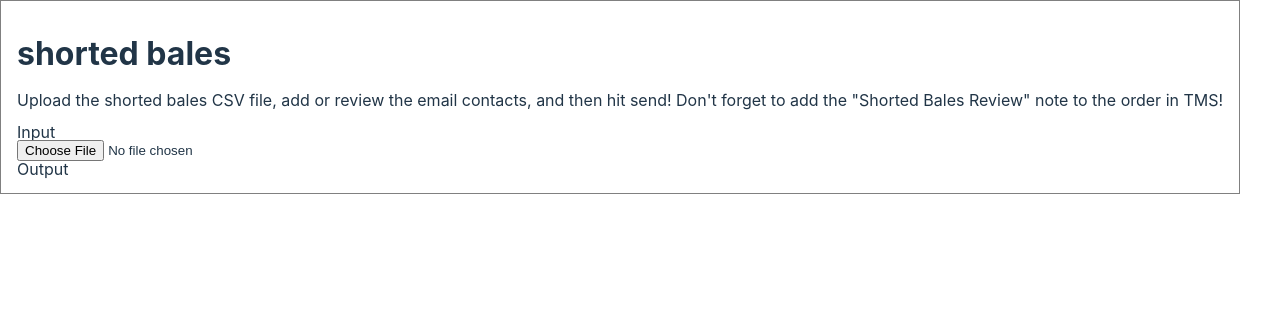
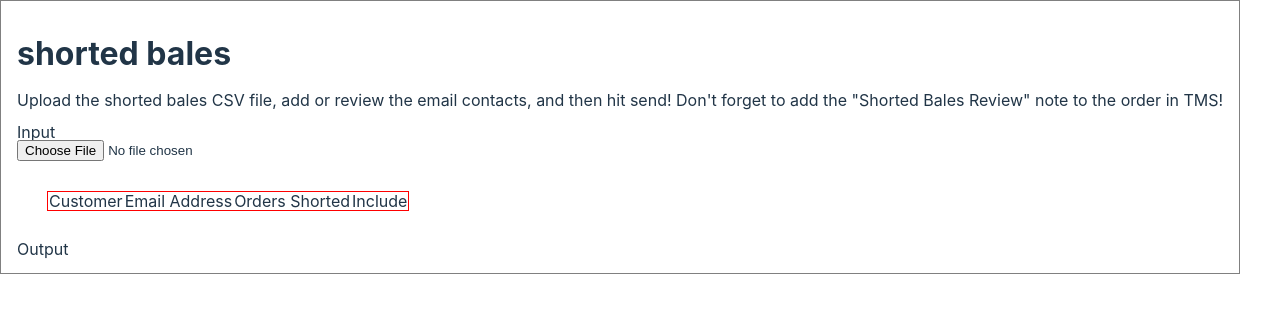
Before and after one commit to treavorwills/shorted-bales, a React (Vite) app: page / in a window 1280 px wide. Shown: the top 312 px of the page. Built offline with nearby package versions, Linux system fonts and the light colour scheme.

Commit message:
table formatting - name and link, email column, shorted orders, checkboxes

```diff
--- a/src/components/Tables.jsx
+++ b/src/components/Tables.jsx
@@ -4,19 +4,37 @@ import React, { useState, useEffect } from "react";
 function Tables({ data }) {
   return (
     <>
-      {data.map((customer) => (
-        <div key={customer.customerId}>
-          <h1>{customer.name}</h1>
-          {customer.orders.map((order) => (
-            <div key={order.orderId}>
-              <h2>PO: {order.po}</h2>
-              {order.materials.map((material) => (
-                <div key={material.materialId}>{material.materialId}</div>
+      <table>
+        <thead>
+          <tr>
+            <td>Customer</td>
+            <td>Email Address</td>
+            <td>Orders Shorted</td>
+            <td>Include</td>
+          </tr>
+        </thead>
+        <tbody>
+          {data.map((customer) => (
+            <tr key={customer.customerId}>
+              <td><a href="#{customerId}" target="_blank">{customer.name}</a></td>
+              <td>email</td>
+              {customer.orders.map((order) => (
+                <table>
+                  <td key={order.orderId}>{order.po}</td>
+                  <td>
+                    {order.materials.map((material) => (
+                      <ul>
+                        <li>{material.materialId}</li>
+                      </ul>
+                    ))}
+                  </td>
+                </table>
               ))}
-            </div>
+              <td><input type="checkbox" /></td>
+            </tr>
           ))}
-        </div>
-      ))}
+        </tbody>
+      </table>
     </>
   );
 }
```
